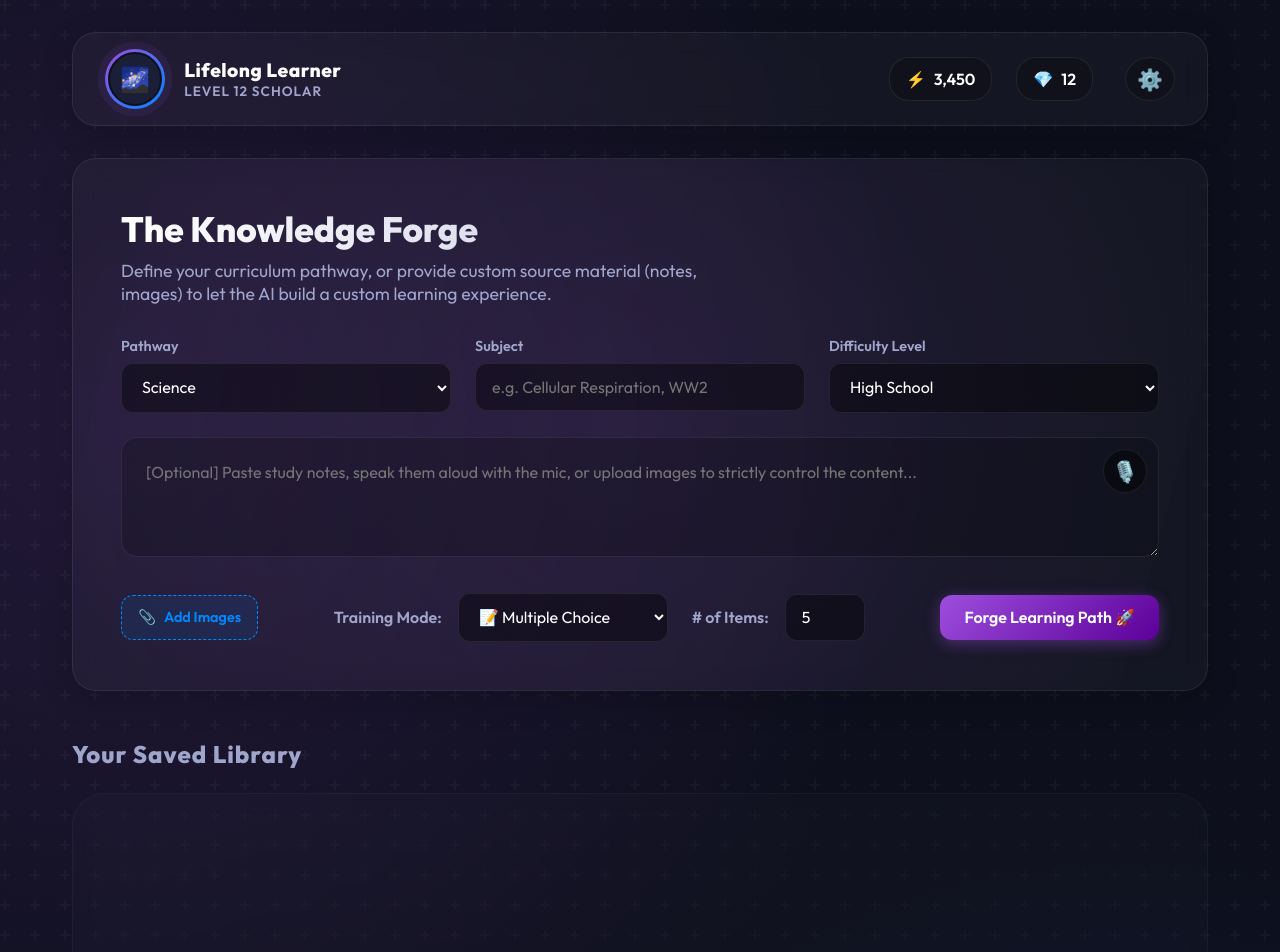
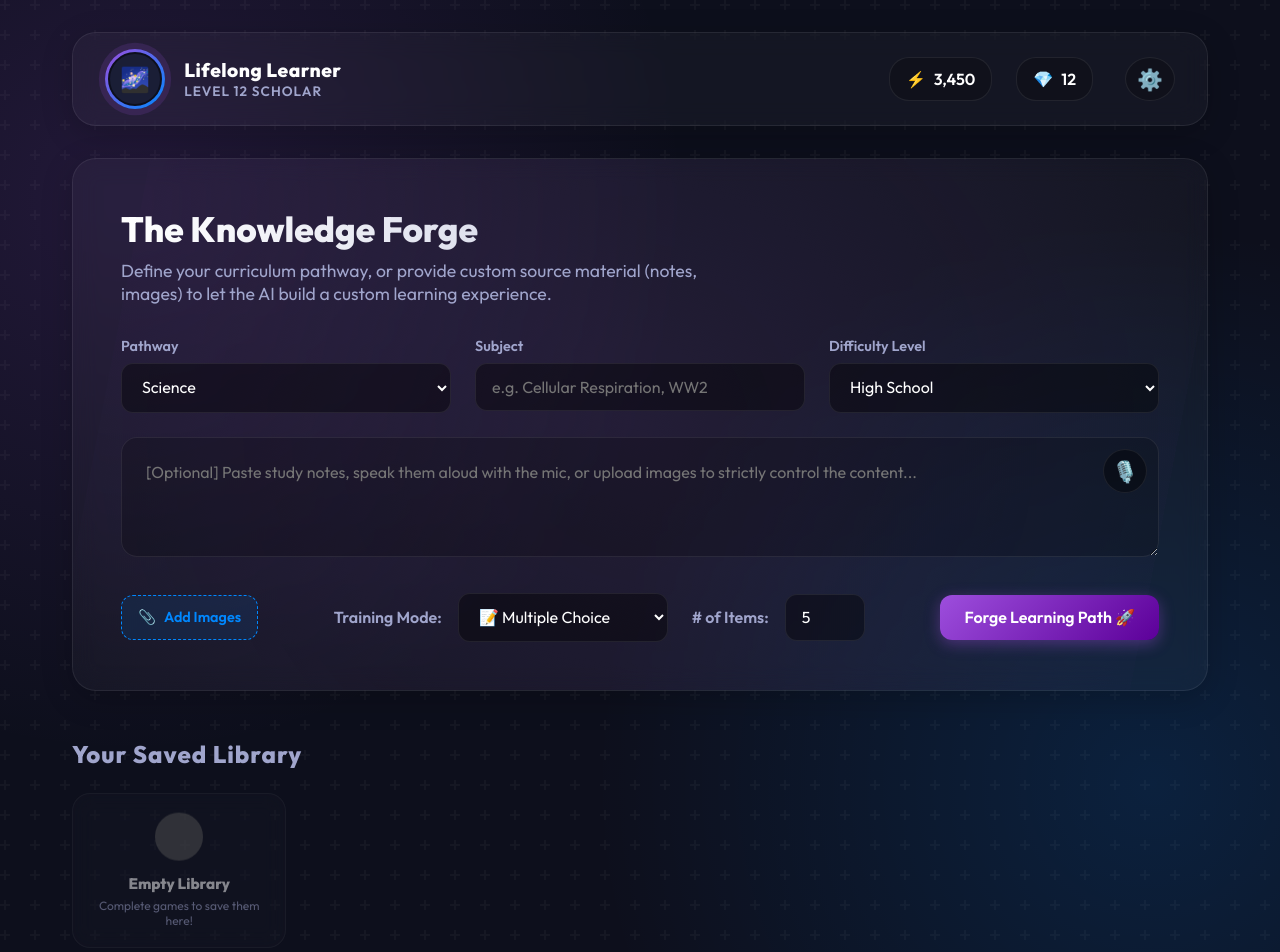
Before and after one commit to hayniec/neural-nexus-learning, a React (Vite) app: page / in a window 1280 px wide. Shown: the top 952 px of the page. Built offline with nearby package versions, Linux system fonts and the light colour scheme.

Commit message:
style: compact library cards with smaller orbs, tighter padding, and CSS-only styling

```diff
--- a/src/App.tsx
+++ b/src/App.tsx
@@ -331,26 +331,24 @@ function App() {
       </div>
 
       <h3 className="section-title">Your Saved Library</h3>
-      <main className="map-container" style={{ display: 'flex', gap: '1rem', flexWrap: 'wrap' }}>
+      <main className="library-grid">
         {savedLevels.map((level, i) => (
-          <div key={i} className="planet-card generated-path" onClick={() => {
+          <div key={i} className="planet-card library-card generated-path" onClick={() => {
             setActiveLevel(level);
             setIsPlaying(true);
           }}>
-            <div className="planet-orb ai-glow" style={{ background: 'var(--ai-glow)' }}></div>
-            <h2>{level.title.length > 20 ? level.title.substring(0, 20) + '...' : level.title}</h2>
-            <p className="pathway-chip" style={{
-              fontSize: '0.8rem', background: 'rgba(255,255,255,0.1)', padding: '0.2rem 0.5rem', borderRadius: '4px', display: 'inline-block', marginTop: '0.5rem'
-            }}>
+            <div className="planet-orb ai-glow"></div>
+            <h2>{level.title.length > 25 ? level.title.substring(0, 25) + '...' : level.title}</h2>
+            <p className="pathway-chip">
               {level.type.toUpperCase()}
             </p>
           </div>
         ))}
         {savedLevels.length === 0 && (
-           <div className="planet-card blank-path" style={{ opacity: 0.5, pointerEvents: 'none' }}>
-            <div className="planet-orb" style={{ background: '#555' }}></div>
+           <div className="planet-card library-card blank-path">
+            <div className="planet-orb"></div>
             <h2>Empty Library</h2>
-            <p>Generate & complete games to save them!</p>
+            <p>Complete games to save them here!</p>
           </div>
         )}
       </main>
--- a/src/index.css
+++ b/src/index.css
@@ -624,6 +624,53 @@ button {
   text-align: center; font-weight: 800; font-size: 2.5rem; color: rgba(255,255,255,0.5);
 }
 
+/* Compact Library Cards */
+.library-grid {
+  display: grid;
+  grid-template-columns: repeat(auto-fill, minmax(180px, 1fr));
+  gap: 1rem;
+}
+
+.library-card {
+  aspect-ratio: unset;
+  border-radius: 18px;
+  padding: 1.2rem;
+  min-height: auto;
+}
+
+.library-card .planet-orb {
+  width: 48px;
+  height: 48px;
+  margin-bottom: 0.8rem;
+}
+
+.library-card h2 {
+  font-size: 0.95rem;
+  margin-bottom: 0.3rem;
+}
+
+.library-card p {
+  font-size: 0.75rem;
+}
+
+.library-card .pathway-chip {
+  font-size: 0.7rem;
+  padding: 0.15rem 0.4rem;
+  border-radius: 4px;
+  background: rgba(255, 255, 255, 0.1);
+  display: inline-block;
+  margin-top: 0.4rem;
+}
+
+.blank-path {
+  opacity: 0.5;
+  pointer-events: none;
+}
+
+.blank-path .planet-orb {
+  background: #555;
+}
+
 /* Animations */
 @keyframes float {
   0% { transform: translateY(0px) rotate(0deg); }
```
